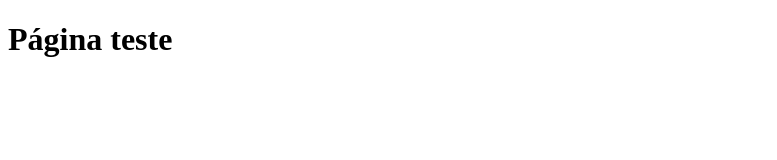
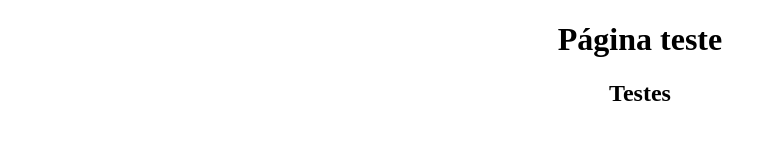
Before and after one commit to LuCheMaru/Dentech, a plain HTML site: page index.html in a window 1280 px wide. Shown: the whole page, without its empty margins (0-777 px from the left). Drawn offline with Linux system fonts and the light colour scheme.

Commit message:
teste dentech

```diff
--- a/index.html
+++ b/index.html
@@ -6,6 +6,10 @@
         <title>AAAAAA</title>
     </head>
     <body>
-        <h1>Página teste</h1>
+        <center>
+            <h1>Página teste</h1>
+            <h2>Testes</h2>
+        </center>
+
     </body>
 </html>
```
